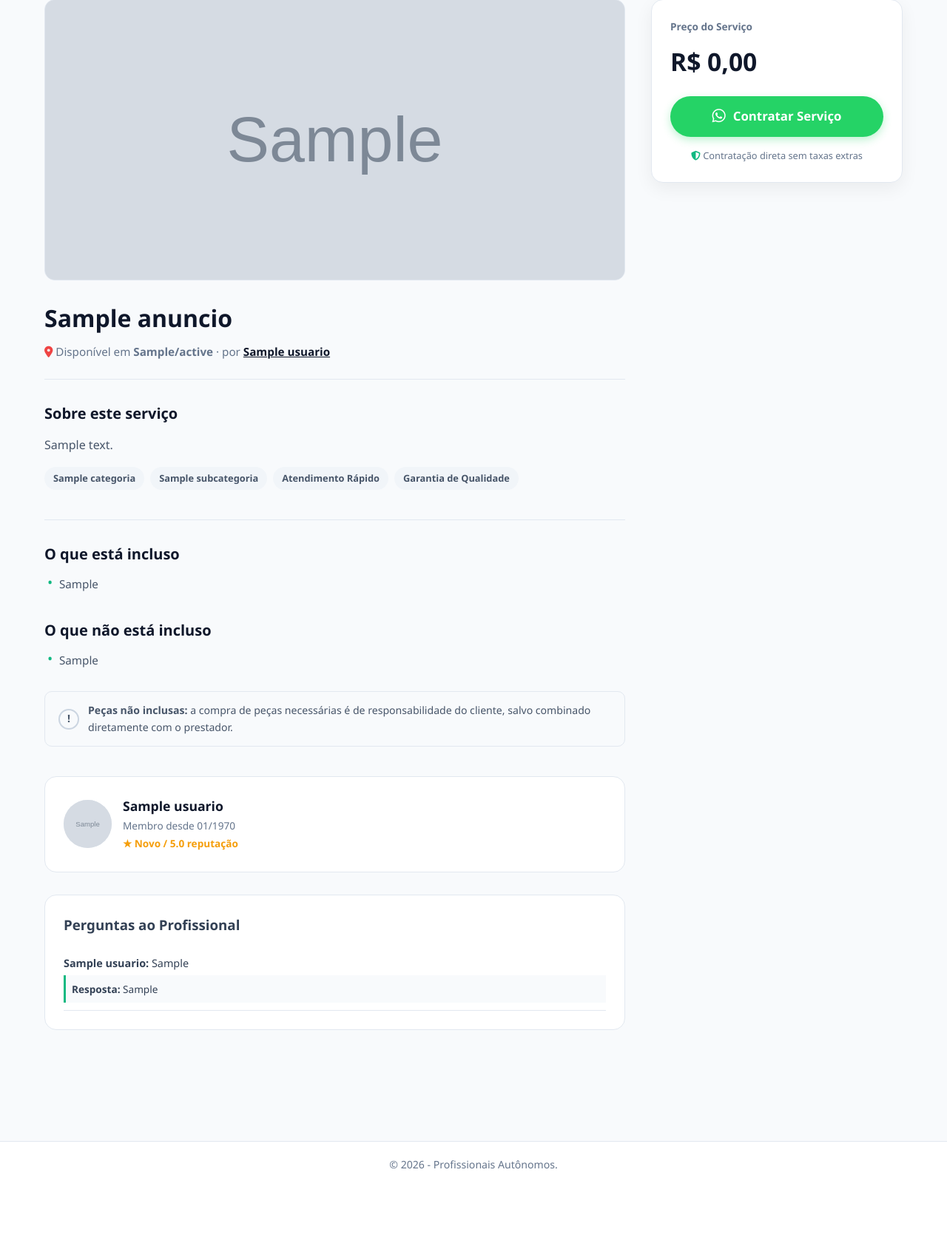
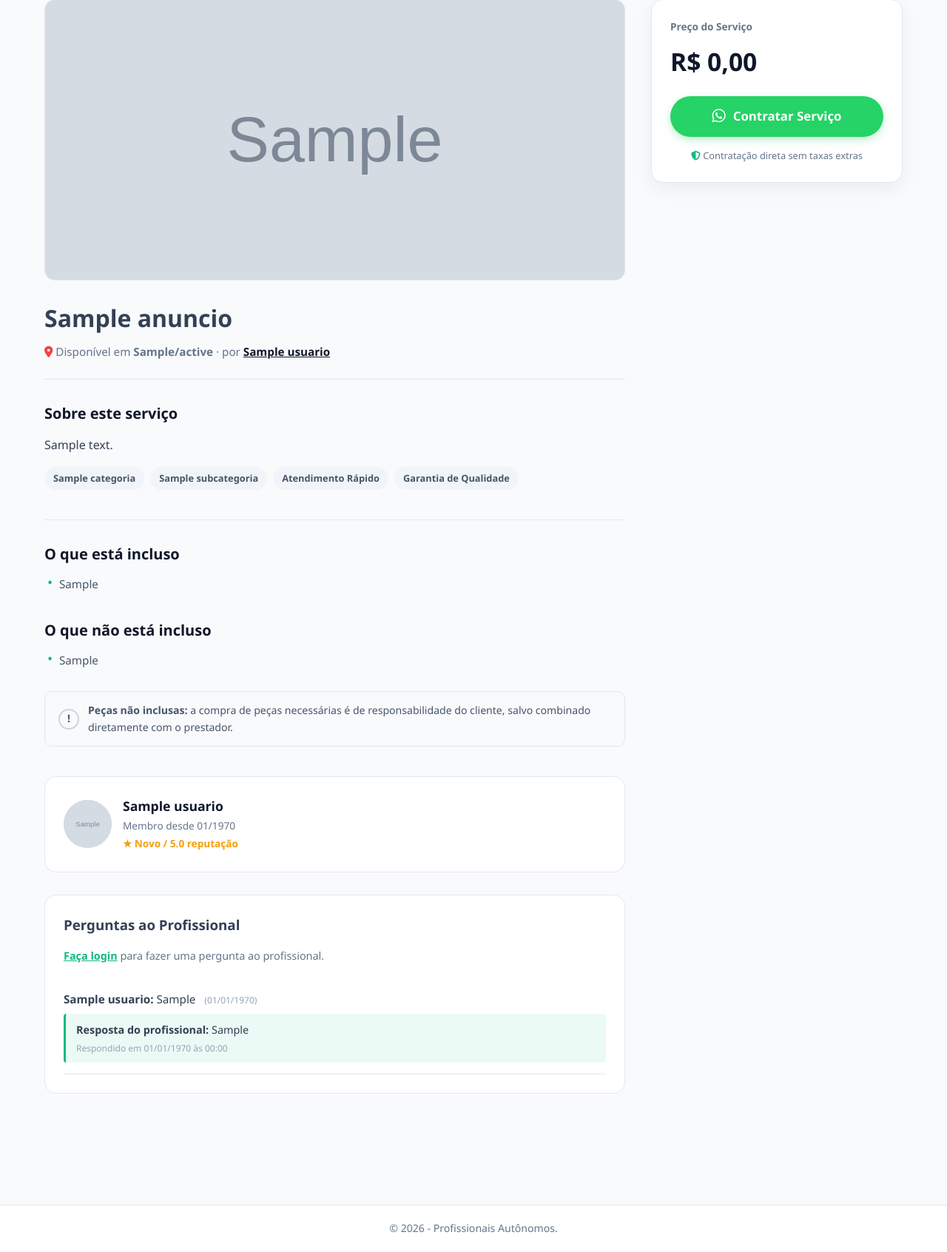
Before and after one commit to znick015/projeto-integrador-senac, a PHP site: page /anuncio.php?id=1 in a window 1280 px wide. Shown: the part 136-1828 px from the top of the page at 74% size. Before the commit the page ends 1716 px from the top, so only its background shows below. Run offline with PHP 8.4, Linux system fonts and the light colour scheme; tables that the repository leaves empty or names only in its code hold one stand-in row (values such as "Sample post"); grey boxes marked "Sample" are stand-in pictures.

Commit message:
Mudanças no arquivo anuncio.php para exibir corretamente os comentários e o formulário de comentários. Adicionado tratamento de erros para evitar falhas na exibição dos comentários.

```diff
--- a/anuncio.php
+++ b/anuncio.php
@@ -29,12 +29,12 @@ if (!$anuncio) {
     exit;
 }
 
-// Avaliações
+// Avaliações do prestador
 $stmt_seller_rating = $pdo->prepare("SELECT AVG(av.nota) as media_geral FROM avaliacoes av JOIN anuncios an ON av.anuncio_id = an.id WHERE an.usuario_id = :seller_id");
 $stmt_seller_rating->execute([':seller_id' => $anuncio['prestador_id']]);
 $media_seller = round($stmt_seller_rating->fetch()['media_geral'], 1);
 
-// Processa interações
+// Processa envio de avaliação
 if ($_SERVER['REQUEST_METHOD'] === 'POST' && isset($_POST['acao_avaliacao'])) {
     if (!isset($_SESSION['usuario_id'])) { header("Location: login.php"); exit; }
     $nota = (int)$_POST['nota'];
@@ -46,6 +46,7 @@ if ($_SERVER['REQUEST_METHOD'] === 'POST' && isset($_POST['acao_avaliacao'])) {
     }
 }
 
+// Processa envio de pergunta do cliente
 if ($_SERVER['REQUEST_METHOD'] === 'POST' && isset($_POST['acao_pergunta'])) {
     if (!isset($_SESSION['usuario_id'])) { header("Location: login.php"); exit; }
     $pergunta = trim($_POST['pergunta']);
@@ -56,19 +57,20 @@ if ($_SERVER['REQUEST_METHOD'] === 'POST' && isset($_POST['acao_pergunta'])) {
     }
 }
 
+// Processa resposta do prestador
 if ($_SERVER['REQUEST_METHOD'] === 'POST' && isset($_POST['acao_resposta'])) {
     if (isset($_SESSION['usuario_id']) && $_SESSION['usuario_id'] == $anuncio['prestador_id']) {
         $id_pergunta = (int)$_POST['pergunta_id'];
         $resposta = trim($_POST['resposta']);
         if (!empty($resposta)) {
-            $stmt_resp = $pdo->prepare("UPDATE perguntas_respostas SET resposta_profissional = :resp, data_resposta = NOW() WHERE id = :p_id");
-            $stmt_resp->execute([':resp' => $resposta, ':p_id' => $id_pergunta]);
-            $mensagem = "Resposta publicada!";
+            $stmt_resp = $pdo->prepare("UPDATE perguntas_respostas SET resposta_profissional = :resp, data_resposta = NOW() WHERE id = :p_id AND anuncio_id = :anuncio_id");
+            $stmt_resp->execute([':resp' => $resposta, ':p_id' => $id_pergunta, ':anuncio_id' => $id]);
+            $mensagem = "Resposta publicada com sucesso!";
         }
     }
 }
 
-// Média de notas e listas
+// Médias e listagens
 $stmt_med = $pdo->prepare("SELECT AVG(nota) as media, COUNT(*) as total FROM avaliacoes WHERE anuncio_id = :id");
 $stmt_med->execute([':id' => $id]);
 $dados_notas = $stmt_med->fetch();
@@ -83,12 +85,11 @@ $perguntas = $stmt_pr->fetchAll();
 
 $whatsapp_num = preg_replace('/[^0-9]/', '', $anuncio['telefone_contato']);
 
-// Converte textos em listas de tópicos
 $inclusos_array = !empty($anuncio['itens_inclusos']) ? explode("\n", trim($anuncio['itens_inclusos'])) : [];
 $nao_inclusos_array = !empty($anuncio['itens_nao_inclusos']) ? explode("\n", trim($anuncio['itens_nao_inclusos'])) : [];
 
-// Imagem padrão caso não tenha feito upload
 $foto_capa = $anuncio['imagem_capa'] ? $anuncio['imagem_capa'] : 'assets/img/hero-bg.jpg';
+$is_owner = (isset($_SESSION['usuario_id']) && $_SESSION['usuario_id'] == $anuncio['prestador_id']);
 
 include 'includes/header.php';
 ?>
@@ -102,8 +103,8 @@ include 'includes/header.php';
     </div>
 
     <?php if ($mensagem): ?>
-        <div style="background: #ecfdf5; color: #065f46; padding: 12px; border-radius: 6px; margin-bottom: 20px;">
-            <?= $mensagem ?>
+        <div style="background: #ecfdf5; color: #065f46; padding: 12px; border-radius: 6px; margin-bottom: 20px; border: 1px solid #a7f3d0;">
+            <?= htmlspecialchars($mensagem) ?>
         </div>
     <?php endif; ?>
 
@@ -118,7 +119,7 @@ include 'includes/header.php';
             </div>
 
             <!-- Título e Subtítulo -->
-            <h1 style="font-size: 2rem; margin-bottom: 8px; color: var(--primary-color);">
+            <h1 style="font-size: 2rem; margin-bottom: 8px;">
                 <?= htmlspecialchars($anuncio['titulo']) ?>
             </h1>
             <p style="color: #64748b; font-size: 0.95rem; margin-bottom: 25px;">
@@ -133,7 +134,7 @@ include 'includes/header.php';
             <!-- Seção: Sobre este Serviço -->
             <div style="margin-bottom: 40px;">
                 <h2 class="gn-section-title">Sobre este serviço</h2>
-                <p style="line-height: 1.8; color: #475569; font-size: 1rem;"><?= htmlspecialchars($anuncio['descricao']) ?></p>
+                <p style="line-height: 1.8; font-size: 1rem;"><?= nl2br(htmlspecialchars($anuncio['descricao'])) ?></p>
 
                 <!-- Tags / Selos -->
                 <div class="gn-tags-container">
@@ -185,11 +186,11 @@ include 'includes/header.php';
             <!-- Card de Prévia do Prestador -->
             <div style="background: #fff; border: 1px solid var(--border-color); padding: 25px; border-radius: 16px; margin-top: 40px;">
                 <div style="display: flex; align-items: center; gap: 15px;">
-                    <div style="width: 65px; height: 65px; border-radius: 50%; overflow: hidden; background: #e2e8f0;">
+                    <div style="width: 65px; height: 65px; border-radius: 50%; overflow: hidden; background: #e2e8f0; flex-shrink: 0; display: flex; align-items: center; justify-content: center;">
                         <?php if ($anuncio['prestador_foto']): ?>
                             <img src="<?= htmlspecialchars($anuncio['prestador_foto']) ?>" style="width: 100%; height: 100%; object-fit: cover;">
                         <?php else: ?>
-                            <i class="fas fa-user" style="font-size: 2rem; color: #94a3b8; margin: 15px;"></i>
+                            <i class="fas fa-user" style="font-size: 2rem; color: #94a3b8;"></i>
                         <?php endif; ?>
                     </div>
                     <div>
@@ -207,25 +208,53 @@ include 'includes/header.php';
             <!-- Perguntas e Respostas -->
             <div style="background: #fff; border: 1px solid var(--border-color); padding: 25px; border-radius: 16px; margin-top: 30px;">
                 <h3>Perguntas ao Profissional</h3>
-                <?php if (isset($_SESSION['usuario_id']) && $_SESSION['usuario_id'] != $anuncio['prestador_id']): ?>
+
+                <!-- Formulário de Pergunta (visível para clientes logados que não são donos do anúncio) -->
+                <?php if (isset($_SESSION['usuario_id']) && !$is_owner): ?>
                     <form action="anuncio.php?id=<?= $id ?>" method="POST" style="margin: 15px 0;">
                         <input type="hidden" name="acao_pergunta" value="1">
-                        <textarea name="pergunta" rows="2" placeholder="Escreva sua dúvida..." required style="width: 100%; padding: 10px; border: 1px solid var(--border-color); border-radius: 6px;"></textarea>
-                        <button type="submit" class="btn-submit" style="width: auto; padding: 6px 16px; margin-top: 8px;">Enviar Pergunta</button>
+                        <textarea name="pergunta" rows="2" placeholder="Escreva sua dúvida sobre o serviço..." required style="width: 100%; padding: 10px; border: 1px solid var(--border-color); border-radius: 6px; font-size: 0.95rem;"></textarea>
+                        <button type="submit" class="btn-submit" style="width: auto; padding: 8px 18px; margin-top: 8px;">Enviar Pergunta</button>
                     </form>
+                <?php elseif (!isset($_SESSION['usuario_id'])): ?>
+                    <p style="font-size: 0.9rem; margin: 15px 0; color: #64748b;">
+                        <a href="login.php" style="color: var(--accent-color); font-weight: 600;">Faça login</a> para fazer uma pergunta ao profissional.
+                    </p>
                 <?php endif; ?>
 
-                <div style="margin-top: 15px;">
+                <div style="margin-top: 20px;">
                     <?php if (empty($perguntas)): ?>
                         <p style="color: #64748b; font-size: 0.9rem;">Nenhuma pergunta feita ainda.</p>
                     <?php else: ?>
                         <?php foreach ($perguntas as $pq): ?>
-                            <div style="border-bottom: 1px solid var(--border-color); padding: 10px 0;">
-                                <p style="font-size: 0.9rem;"><strong><?= htmlspecialchars($pq['cliente']) ?>:</strong> <?= htmlspecialchars($pq['pergunta']) ?></p>
-                                <?php if ($pq['resposta_profissional']): ?>
-                                    <p style="background: #f8fafc; padding: 8px; border-left: 3px solid var(--accent-color); font-size: 0.85rem; margin-top: 5px;">
-                                        <strong>Resposta:</strong> <?= htmlspecialchars($pq['resposta_profissional']) ?>
-                                    </p>
+                            <div style="border-bottom: 1px solid var(--border-color); padding: 15px 0;">
+                                <p style="font-size: 0.95rem; margin-bottom: 6px;">
+                                    <strong><?= htmlspecialchars($pq['cliente']) ?>:</strong> <?= htmlspecialchars($pq['pergunta']) ?>
+                                    <span style="font-size: 0.75rem; color: #94a3b8; margin-left: 8px;">(<?= date('d/m/Y', strtotime($pq['data_pergunta'])) ?>)</span>
+                                </p>
+
+                                <!-- Resposta já existente -->
+                                <?php if (!empty($pq['resposta_profissional'])): ?>
+                                    <div style="background: rgba(16, 185, 129, 0.08); border-left: 3px solid var(--accent-color); padding: 10px 14px; border-radius: 4px; font-size: 0.9rem; margin-top: 8px;">
+                                        <p style="margin: 0;"><strong>Resposta do profissional:</strong> <?= htmlspecialchars($pq['resposta_profissional']) ?></p>
+                                        <?php if (!empty($pq['data_resposta'])): ?>
+                                            <span style="font-size: 0.75rem; color: #94a3b8; display: block; margin-top: 4px;">
+                                                Respondido em <?= date('d/m/Y \à\s H:i', strtotime($pq['data_resposta'])) ?>
+                                            </span>
+                                        <?php endif; ?>
+                                    </div>
+                                <?php endif; ?>
+
+                                <!-- Formulário de Resposta para o Prestador Dono do Anúncio -->
+                                <?php if ($is_owner && empty($pq['resposta_profissional'])): ?>
+                                    <form action="anuncio.php?id=<?= $id ?>" method="POST" style="margin-top: 10px; display: flex; gap: 10px; align-items: center;">
+                                        <input type="hidden" name="acao_resposta" value="1">
+                                        <input type="hidden" name="pergunta_id" value="<?= $pq['id'] ?>">
+                                        <input type="text" name="resposta" placeholder="Responder esta pergunta..." required style="flex: 1; padding: 8px 12px; border: 1px solid var(--border-color); border-radius: 6px; font-size: 0.9rem;">
+                                        <button type="submit" class="btn-submit" style="width: auto; padding: 8px 18px; font-size: 0.88rem; white-space: nowrap;">
+                                            <i class="fas fa-reply"></i> Responder
+                                        </button>
+                                    </form>
                                 <?php endif; ?>
                             </div>
                         <?php endforeach; ?>
```
